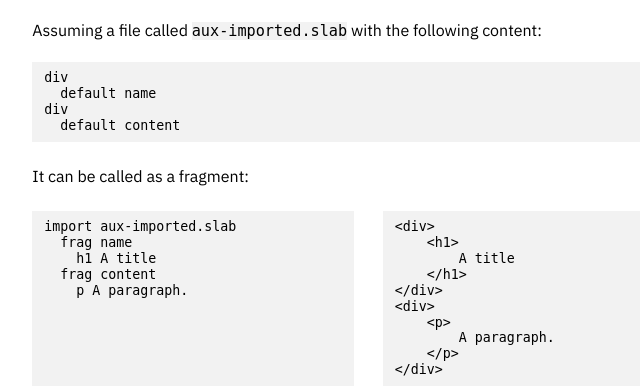
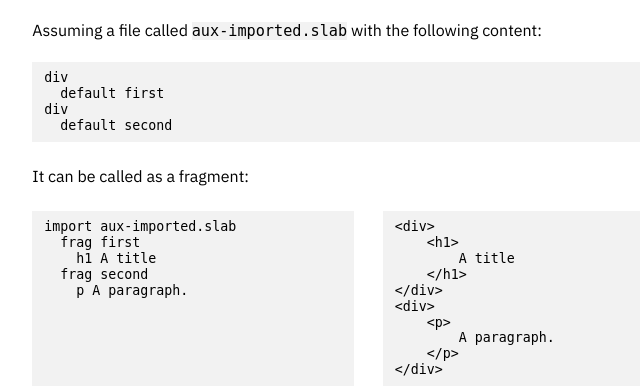
Before and after one commit to hypered/slab, a plain HTML site: page index.html in a window 1280 px wide. Shown: the part 8024-8412 px from the top of the page, 5-645 px from the left. Drawn offline with Linux system fonts and the light colour scheme.

Commit message:
deploy: 8dcf9923848308103336bb97b4c2079ac67d04b5

```diff
--- a/index.html
+++ b/index.html
@@ -186,12 +186,12 @@ ul
   li Item
   li Item
   li Item</code></pre></div><h3>Imports</h3><p>An import makes it possible to call a Slab file as if it was a fragment. Its body is the content of the file. As with fragments, it is possible to pass fragments as arguments.</p><p>Assuming a file called <code>aux-imported.slab</code> with the following content:</p><pre><code>div
-  default name
+  default first
 div
-  default content</code></pre><p>It can be called as a fragment:</p><div class="switcher"><pre><code>import aux-imported.slab
-  frag name
+  default second</code></pre><p>It can be called as a fragment:</p><div class="switcher"><pre><code>import aux-imported.slab
+  frag first
     h1 A title
-  frag content
+  frag second
     p A paragraph.</code></pre><pre><code>&lt;div&gt;
     &lt;h1&gt;
         A title
```
